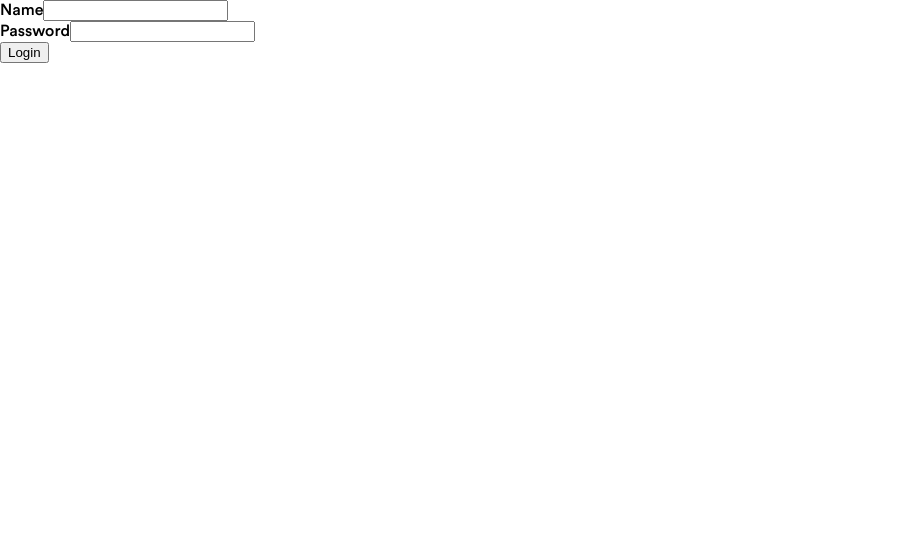
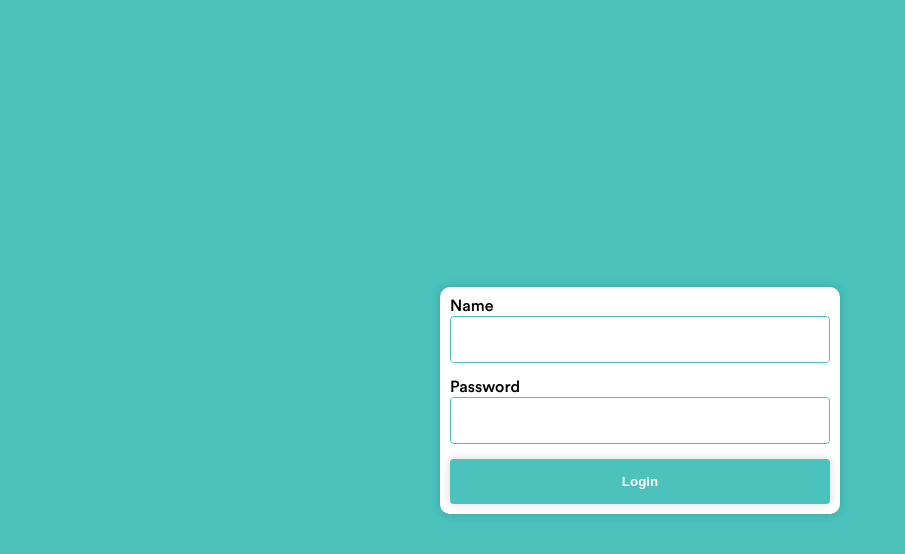
Before and after one commit to LekanSaheed/upayroll, a Next.js app: page /login in a window 1280 px wide. Shown: the top 554 px of the page, without its empty margins (0-905 px from the left). Built offline with nearby package versions, Linux system fonts and the light colour scheme.

Commit message:
fixed login, added funds

```diff
--- a/components/Login.js
+++ b/components/Login.js
@@ -3,6 +3,7 @@ import { useAuthDispatch, useAuthState } from "../payrollContext/AuthContext";
 import { toast } from "react-toastify";
 import { baseUrl } from "../payrollContext/baseUrl";
 import { useRouter } from "next/router";
+import classes from "./Login.module.css";
 const Login = () => {
   const router = useRouter();
   useEffect(() => {
@@ -58,21 +59,25 @@ const Login = () => {
       .catch((err) => console.log(err));
   };
   return (
-    <div>
-      <form>
+    <div className={classes.container}>
+      <form className={classes.login_form}>
         <div>
           <label>Name</label>
+          <div className={classes.input_group}>
             <input
               value={username}
               onChange={(e) => setUserName(e.target.value)}
             />
           </div>
+        </div>
         <div>
           <label>Password</label>
+          <div className={classes.input_group}>
             <input
               value={password}
               onChange={(e) => setPassword(e.target.value)}
             />
+          </div>
         </div>
         <button onClick={login}>Login</button>
       </form>
--- /dev/null
+++ b/components/Login.module.css
@@ -0,0 +1,45 @@
+.container {
+  display: flex;
+  position: fixed;
+  align-items: center;
+  justify-content: center;
+  top: 0;
+  right: 0;
+  left: 0;
+  bottom: 0;
+  background-color: #4bc2bc;
+}
+
+.login_form {
+  background-color: #fff;
+  box-shadow: 0 0 10px rgba(0 0 0 /17%);
+  min-width: 400px;
+  padding: 10px;
+  border-radius: 10px;
+  display: flex;
+  flex-direction: column;
+  gap: 15px;
+}
+.login_form input {
+  width: 100%;
+  padding: 15px;
+  border: none;
+  border-radius: 4px;
+}
+.input_group {
+  border: solid 1px #4bc2bc;
+  border-radius: 4px;
+}
+.login_form button {
+  padding: 15px;
+  border: none;
+  cursor: pointer;
+  background-color: #4bc2bc;
+  color: white;
+  font-weight: 600;
+  border-radius: 4px;
+  box-shadow: 0 0 10px rgba(0 0 0 /17%);
+}
+.login_form label {
+  display: block;
+}
--- a/components/TopUp.js
+++ b/components/TopUp.js
@@ -31,8 +31,8 @@ const TopUp = () => {
       body: JSON.stringify({
         card_number: card_number.replace(/ /g, ""),
         cvv: cvv,
-        expiry_year: expiry_date.slice(-2),
-        expiry_month: expiry_date.slice(0, 3),
+        expiry_year: expiry_date.split("/")[1].trim(),
+        expiry_month: expiry_date.split("/")[0].trim(),
         amount: amount,
         pin: pin,
       }),
@@ -48,7 +48,7 @@ const TopUp = () => {
       })
       .catch((err) => console.log(err));
   };
-  console.log(month, "month");
+  console.log(expiry_date.split("/")[0], "month");
   console.log(year, "year");
   const key = "FLWSECK_TEST-008e9db6eae0baaf577a898fb8afb5d9-X";
   const flutterApi = "https://api.flutterwave.com";
```
Also changed, not shown: components/Wallet.js (+29 -1 lines). Lines whose indentation alone changed are shown as unchanged.
